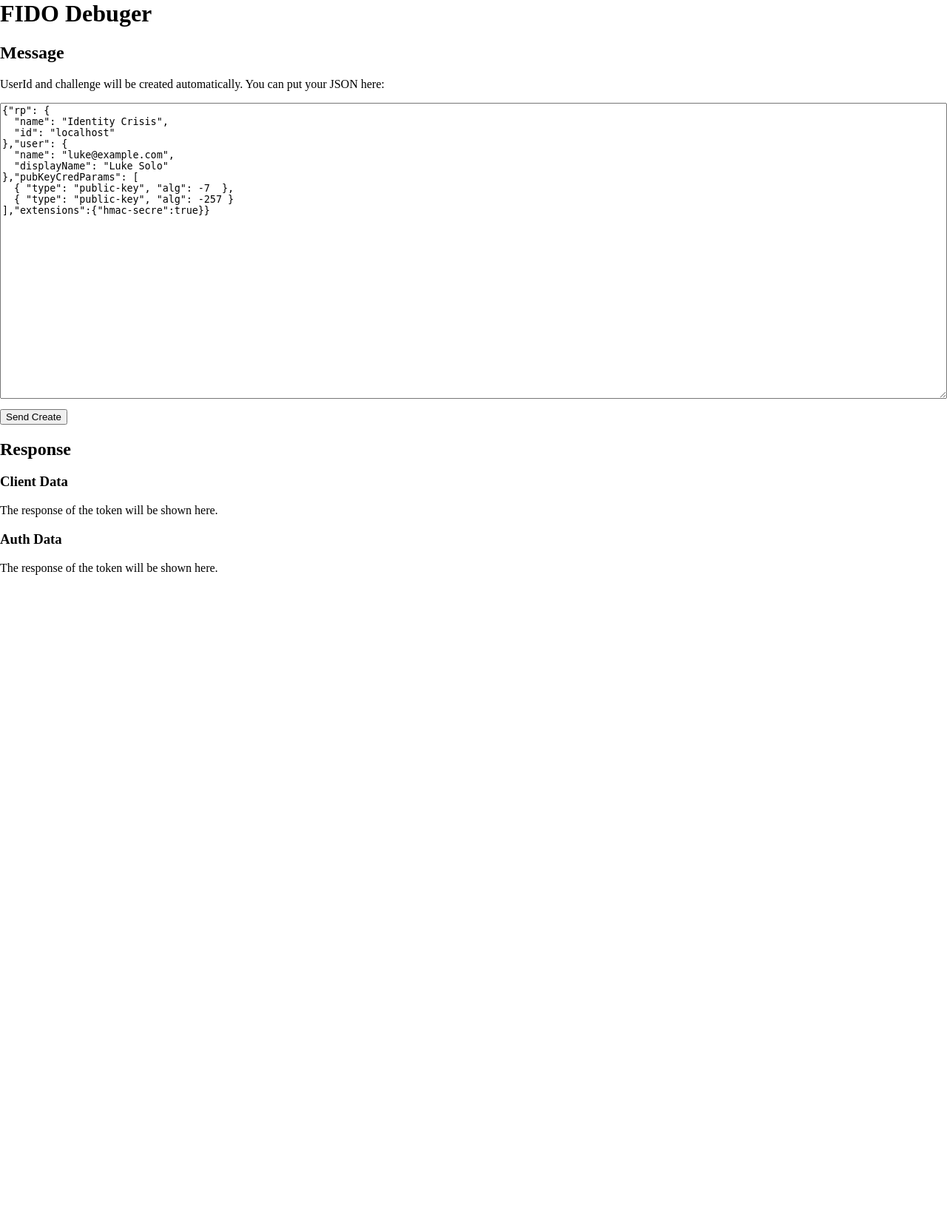
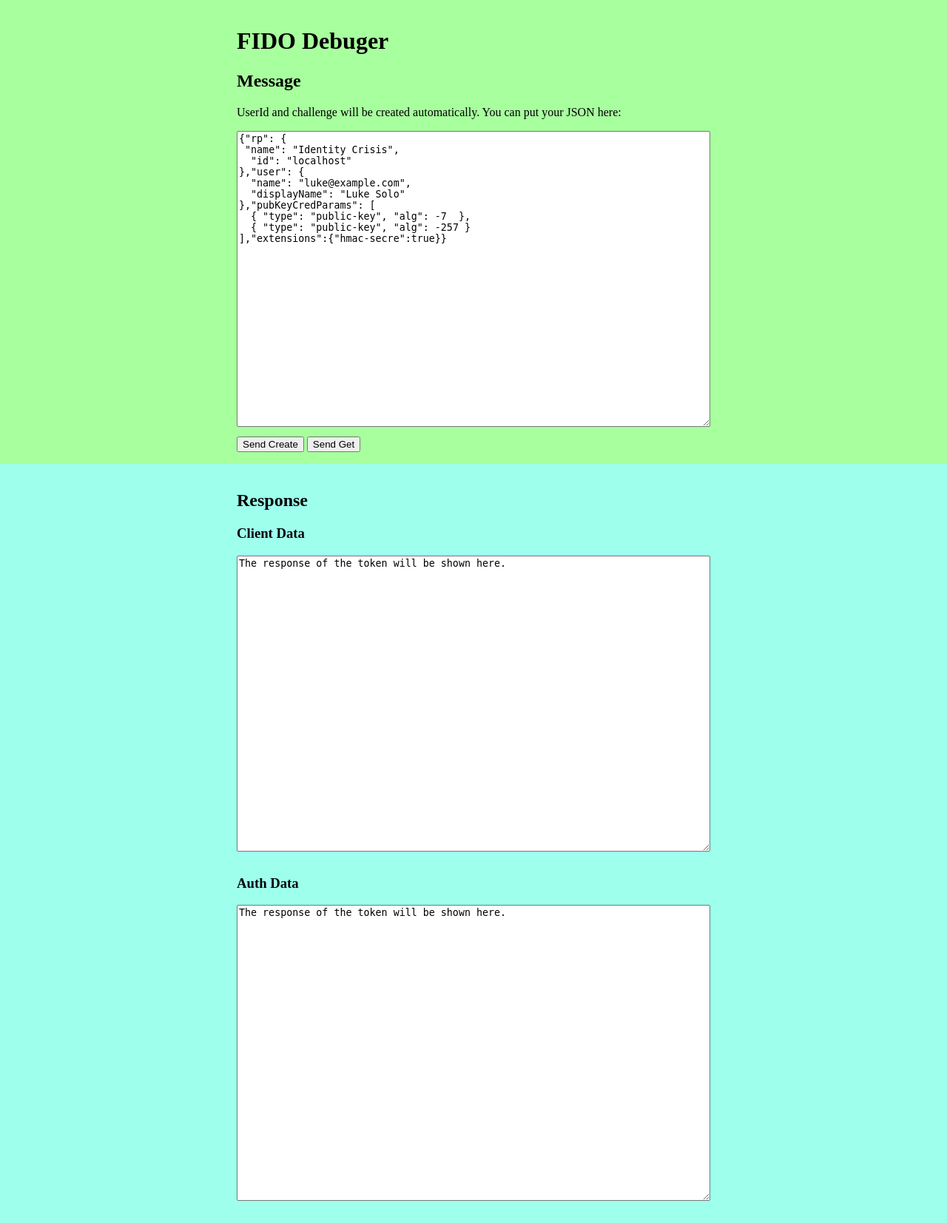
Before and after one commit to Identity-Stick/fido-debugger, a Flask app: page / in a window 1280 px wide. Shown: the whole page at 74% size. Before the commit the page ends 777 px from the top, so only its background shows below. Run offline with Flask 2, Linux system fonts and the light colour scheme.

Commit message:
Basic Functionality

```diff
--- a/app.py
+++ b/app.py
@@ -2,8 +2,6 @@
 
 from flask import Flask
 from flask import render_template
-import webauthn
-
 
 app = Flask(__name__)
 
@@ -17,7 +15,5 @@
 	print(registration_response)
 
 
-
-
 if __name__ == '__main__':
 	app.run(host='localhost', ssl_context=('cert.pem', 'key.pem'), debug=True)
--- /dev/null
+++ b/requirements.txt
@@ -0,0 +1 @@
+Flask
--- a/templates/index.html
+++ b/templates/index.html
@@ -1,6 +1,5 @@
 <head>
   <meta charset="utf-8">
-  <title>WebAuthn Demo</title>
   <script src="https://ajax.googleapis.com/ajax/libs/jquery/3.4.0/jquery.min.js"></script>
   <script src="{{ url_for('static', filename='/lib/cbor.js') }}"></script>
   <script language="javascript" type="text/javascript" src="{{ url_for('static', filename='webauthn.js') }}"></script>
@@ -9,24 +8,29 @@
 </head>
 
 <body>
+	<div  id="input">
+    <div class="content">
   		<h1>FIDO Debuger</h1>
   		<h2>Message</h2>
-	<p>UserId and challenge will be created automatically. You can put your JSON here:</p>
-	<textarea id="json_input" width="100%" height="50%">
-{"rp": {
-  "name": "Identity Crisis",
-  "id": "localhost"
-},"user": {
-  "name": "luke@example.com",
-  "displayName": "Luke Solo"
-},"pubKeyCredParams": [
-  { "type": "public-key", "alg": -7  },
-  { "type": "public-key", "alg": -257 }
-],"extensions":{"hmac-secre":true}}
-	</textarea><br>
+  		<p>
+  			UserId and challenge will be created automatically. You can put your JSON here:
+  		</p>
+  		<textarea id="json_input" width="100%" height="50%"></textarea><br>
   		<button onclick="create()">Send Create</button>
+   		<button onclick="create()">Send Get</button>
+    </div>
+  </div>
+  <div id="output">
+    <div class="content">
+  	 	<h2>Response</h2>
 
+  		<h3>Client Data</h3>
+    		<textarea  id="responseClientData" width="100%" height="20%"></textarea>
 
+  		<h3>Auth Data</h3>
+    		<textarea id="responseAuthData" width="100%" height="20%"></textarea>
+  	</div>
+  </div>
 	<script>
 
 		$(document).ready(function () {
@@ -36,14 +40,13 @@
        	return;
     	}
 
+      //Enter default values into text-boxes
+      $('#json_input').val('{"rp": {\n "name": "Identity Crisis",\n  "id": "localhost"\n},"user": {\n  "name": "luke@example.com",\n  "displayName": "Luke Solo"\n},"pubKeyCredParams": [\n  { "type": "public-key", "alg": -7  },\n  { "type": "public-key", "alg": -257 }\n],"extensions":{"hmac-secre":true}}')
+      $('#responseClientData').val('The response of the token will be shown here.')
+      $('#responseAuthData').val('The response of the token will be shown here.')
+
       });
 
 	</script>
-  <h2>Response</h2>
-  <h3>Client Data</h3>
-  <p id="responseClientData">The response of the token will be shown here.</p>
-  <h3>Auth Data</h3>
-  <p id="responseAuthData">The response of the token will be shown here.</p>
 </body>
-
 </html>
```
Also changed, not shown: README.md, 4 other files. Lines whose indentation alone changed are shown as unchanged.
